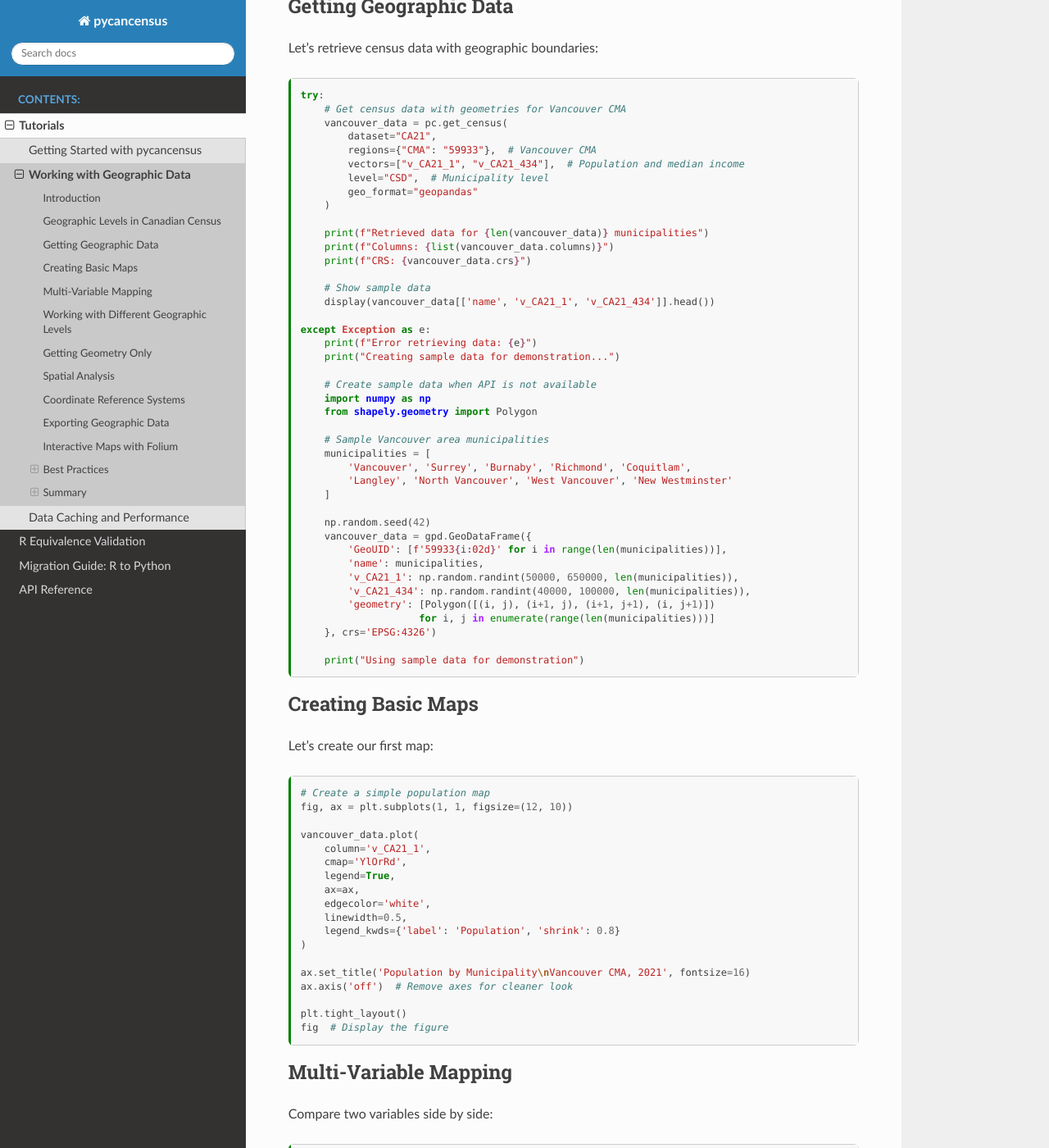
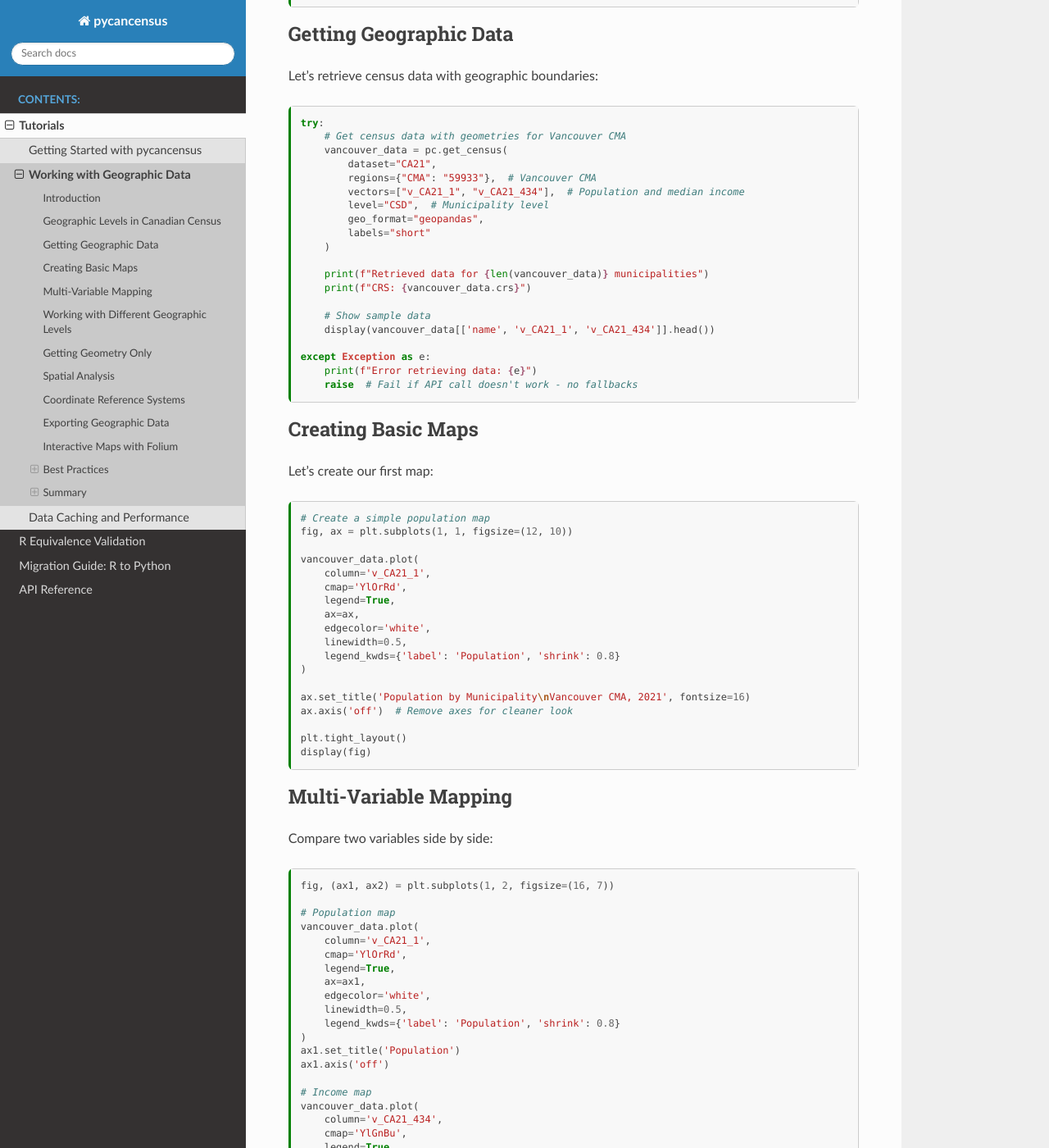
Before and after one commit to dshkol/pycancensus, a Sphinx documentation site: the page built from docs/tutorials/working_with_geometry.md, in a window 1280 px wide and 1400 px high, scrolled down 1080 px. Shown: the whole window at 82% size. Built offline with Sphinx 7.4.7 and the Read the Docs theme 3.1.0, drawn with Linux system fonts in a browser that asks for light colours; pages that are not in the unit, such as notebooks, are missing from menus; some of the changed text lies outside the part shown.

Commit message:
Fix critical bugs in documentation and library code
## Documentation Fixes
- Fixed Toronto CMA region code from '535' to '35535' in getting_started.md
- Added labels="short" to all get_census calls in working_with_geometry.md
- Removed all sample data fallbacks from tutorials and examples

## Library Bugs Fixed

### 1. labels="short" not working with cached data
- **Bug**: When data was returned from cache, the labels parameter was ignored
- **Fix**: Call _extract_vector_metadata() on cached data in core.py:121
- **Impact**: Vector columns now correctly named 'v_CA21_1' instead of 'v_CA21_1: Population, 2021'

### 2. Missing CRS in GeoDataFrames
- **Bug**: GeoDataFrames had CRS=None, causing incorrect area calculations
- **Fix**: Explicitly set crs="EPSG:4326" when creating GeoDataFrame in core.py:446
- **Impact**: Geographic operations now work correctly with proper coordinate system

## Build Results
- Documentation builds successfully with visualizations now displaying
- All tutorials execute without errors
- Maps and plots now render correctly in HTML output

🤖 Generated with [Claude Code](https://claude.com/claude-code)

Co-Authored-By: Claude <noreply@anthropic.com>

````diff
--- /dev/null
+++ b/docs/api/generated/pycancensus.dataset_attribution.rst
@@ -0,0 +1,6 @@
+pycancensus.dataset\_attribution
+================================
+
+.. currentmodule:: pycancensus
+
+.. autofunction:: dataset_attribution
--- /dev/null
+++ b/docs/api/generated/pycancensus.get_intersecting_geometries.rst
@@ -0,0 +1,6 @@
+pycancensus.get\_intersecting\_geometries
+=========================================
+
+.. currentmodule:: pycancensus
+
+.. autofunction:: get_intersecting_geometries
--- /dev/null
+++ b/docs/api/generated/pycancensus.label_vectors.rst
@@ -0,0 +1,6 @@
+pycancensus.label\_vectors
+==========================
+
+.. currentmodule:: pycancensus
+
+.. autofunction:: label_vectors
--- a/docs/examples/plot_geographic_analysis.py
+++ b/docs/examples/plot_geographic_analysis.py
@@ -41,28 +41,7 @@ try:
 
 except Exception as e:
     print(f"Error retrieving data: {e}")
-    print("Creating sample data for demonstration...")
-
-    # Create sample data for demonstration when API is not available
-    import numpy as np
-    from shapely.geometry import Point
-    import geopandas as gpd
-
-    # Sample coordinates around Vancouver area
-    n_points = 50
-    np.random.seed(42)
-    lons = np.random.uniform(-123.3, -122.9, n_points)
-    lats = np.random.uniform(49.15, 49.35, n_points)
-
-    geo_data = gpd.GeoDataFrame({
-        'GeoUID': [f'59933{i:03d}' for i in range(n_points)],
-        'name': [f'Census Tract {i}' for i in range(n_points)],
-        'v_CA21_1': np.random.randint(1000, 8000, n_points),  # Population
-        'v_CA21_434': np.random.randint(30000, 120000, n_points),  # Median income
-        'geometry': [Point(lon, lat) for lon, lat in zip(lons, lats)]
-    }, crs='EPSG:4326')
-
-    print("Using sample data for demonstration")
+    raise  # Fail if API call doesn't work - no fallbacks
 
 # %%
 # Creating a Basic Map
--- a/docs/tutorials/working_with_geometry.md
+++ b/docs/tutorials/working_with_geometry.md
@@ -70,11 +72,11 @@ try:
         regions={"CMA": "59933"},  # Vancouver CMA
         vectors=["v_CA21_1", "v_CA21_434"],  # Population and median income
         level="CSD",  # Municipality level
-        geo_format="geopandas"
+        geo_format="geopandas",
+        labels="short"
     )
 
     print(f"Retrieved data for {len(vancouver_data)} municipalities")
-    print(f"Columns: {list(vancouver_data.columns)}")
     print(f"CRS: {vancouver_data.crs}")
 
     # Show sample data
@@ -82,29 +84,7 @@ try:
 
 except Exception as e:
     print(f"Error retrieving data: {e}")
-    print("Creating sample data for demonstration...")
-
-    # Create sample data when API is not available
-    import numpy as np
-    from shapely.geometry import Polygon
-
-    # Sample Vancouver area municipalities
-    municipalities = [
-        'Vancouver', 'Surrey', 'Burnaby', 'Richmond', 'Coquitlam',
-        'Langley', 'North Vancouver', 'West Vancouver', 'New Westminster'
-    ]
-
-    np.random.seed(42)
-    vancouver_data = gpd.GeoDataFrame({
-        'GeoUID': [f'59933{i:02d}' for i in range(len(municipalities))],
-        'name': municipalities,
-        'v_CA21_1': np.random.randint(50000, 650000, len(municipalities)),
-        'v_CA21_434': np.random.randint(40000, 100000, len(municipalities)),
-        'geometry': [Polygon([(i, j), (i+1, j), (i+1, j+1), (i, j+1)])
-                    for i, j in enumerate(range(len(municipalities)))]
-    }, crs='EPSG:4326')
-
-    print("Using sample data for demonstration")
+    raise  # Fail if API call doesn't work - no fallbacks
 ```
 
 ## Creating Basic Maps
@@ -129,7 +109,7 @@ ax.set_title('Population by Municipality\nVancouver CMA, 2021', fontsize=16)
 ax.axis('off')  # Remove axes for cleaner look
 
 plt.tight_layout()
-fig  # Display the figure
+display(fig)
 ```
 
 ## Multi-Variable Mapping
@@ -167,7 +147,7 @@ ax2.axis('off')
 
 plt.suptitle('Vancouver CMA: Population vs Income', fontsize=16, y=1.02)
 plt.tight_layout()
-fig  # Display the figure
+display(fig)
 ```
 
 ## Working with Different Geographic Levels
@@ -190,7 +170,8 @@ try:
                 dataset="CA21",
                 regions={"CMA": "59933"},
                 vectors=["v_CA21_1"],
-                level=level
+                level=level,
+                labels="short"
             )
             print(f"{name:15} ({level}): {len(data):4,} regions")
         except Exception as e:
@@ -228,17 +209,11 @@ try:
     boundaries.plot(ax=ax, edgecolor='blue', facecolor='lightblue', alpha=0.7)
     ax.set_title('Vancouver CMA Municipal Boundaries')
     ax.axis('off')
-    fig  # Display the figure
+    display(fig)
 
 except Exception as e:
     print(f"Error getting boundaries: {e}")
-
-    # Use our sample data
-    fig, ax = plt.subplots(1, 1, figsize=(10, 8))
-    vancouver_data.boundary.plot(ax=ax, color='blue', linewidth=2)
-    ax.set_title('Sample Municipal Boundaries')
-    ax.axis('off')
-    fig  # Display the figure
+    raise  # Fail if API call doesn't work - no fallbacks
 ```
 
 ## Spatial Analysis
````
Also changed, not shown: other parts of docs/tutorials/working_with_geometry.md (+3 -1 lines), docs/tutorials/getting_started.md (+1 -1 lines), 1 other file.
